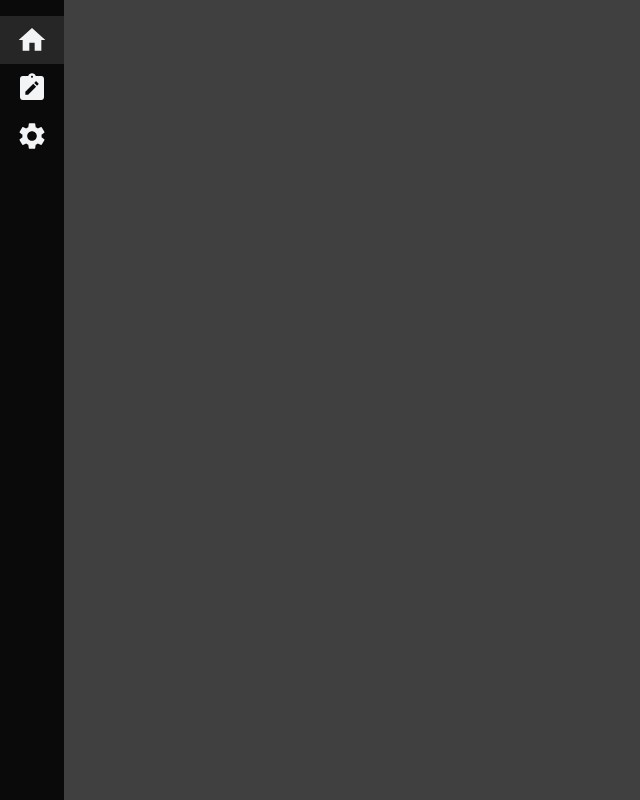
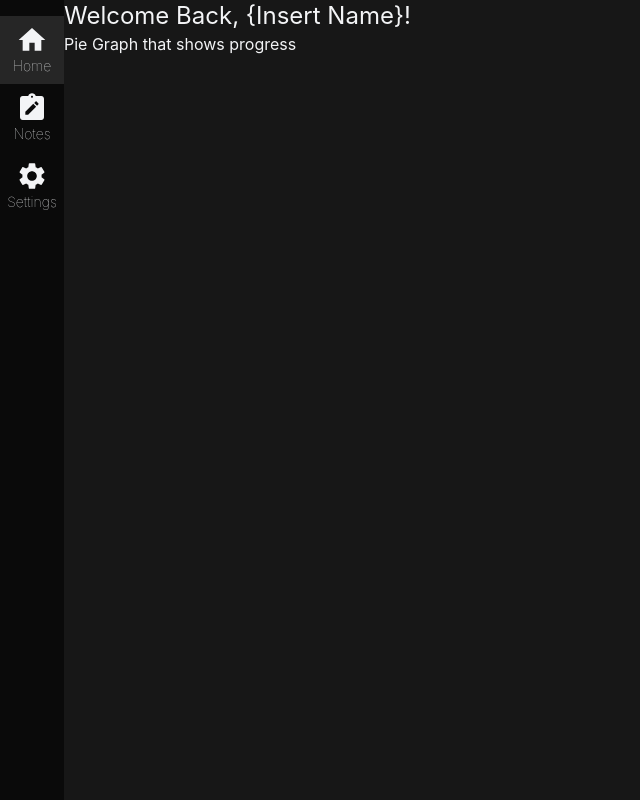
Before and after one commit to DortaEdward/studybuddy, a React (Vite) app: page / in a window 1280 px wide. Shown: the whole page, without its empty margins (0-640 px from the left). Built offline with nearby package versions, Linux system fonts and the light colour scheme.

Commit message:
Working on showing active tab based on page

```diff
--- a/src/App.tsx
+++ b/src/App.tsx
@@ -1,5 +1,6 @@
 import Sidebar from "./components/Sidebar.tsx";
-
+import { BrowserRouter as Router, Route, Routes, Link } from "react-router-dom";
+import Home from "./pages/Home.tsx";
 function CreateCard() {
   <>
     <div className="w-[480px] h-[360px] bg-neutral-800 rounded text-gray-200 flex flex-col items-center justify-between py-4">
@@ -24,8 +25,13 @@ function CreateCard() {
 
 function App() {
   return (
-    <div className="flex min-h-screen min-w-screen h-full w-full bg-neutral-700">
-      <Sidebar />
+    <div className="flex h-full w-full bg-neutral-700">
+      <Router>
+        <Sidebar />
+        <Routes>
+          <Route element={<Home />} path="/" />
+        </Routes>
+      </Router>
     </div>
   );
 }
--- a/src/components/Sidebar.tsx
+++ b/src/components/Sidebar.tsx
@@ -2,17 +2,21 @@ import { useLocation } from 'react-router-dom';
 import { MdHome, MdNoteAlt, MdSettings } from 'react-icons/md';
 
 const Sidebar = () => {
+  const {pathname} = useLocation();
   const iconClassName = "hover:scale-110 transition ease-in-out duration-300 cursor-pointer text-gray-100";
   return (
     <div className="h-screen w-16 bg-neutral-950  flex-col items-center py-4">
-      <div className='w-full flex items-center justify-center p-2 bg-neutral-800 ease-in-out duration-300'>
+      <div className={`w-full flex flex-col items-center justify-center p-2 ${pathname === "/"? 'bg-neutral-800' : 'hover:bg-neutral-700'} ease-in-out duration-300`}>
         <MdHome size={32} className={iconClassName} />
+        <p className='text-gray-100 text-sm font-thin'>Home</p>
       </div>
-      <div className='w-full flex items-center justify-center p-2 hover:bg-neutral-900 ease-in-out duration-300'>
+      <div className={`w-full flex flex-col items-center justify-center p-2 ${pathname === "/notes"? 'bg-neutral-800' : 'hover:bg-neutral-700'} ease-in-out duration-300`}>
         <MdNoteAlt size={32} className={iconClassName} />
+        <p className='text-gray-100 text-sm font-thin'>Notes</p>
       </div>
-      <div className='w-full flex items-center justify-center p-2 hover:bg-neutral-900 ease-in-out duration-300'>
+      <div className={`w-full flex flex-col items-center justify-center p-2 ${pathname === "/setting"? 'bg-neutral-800' : 'hover:bg-neutral-700'} ease-in-out duration-300`}>
         <MdSettings size={32} className={iconClassName} />
+        <p className='text-gray-100 text-sm font-thin'>Settings</p>
       </div>
     </div>
   );
--- a/src/main.tsx
+++ b/src/main.tsx
@@ -1,17 +1,12 @@
 import React from "react";
 import ReactDOM from "react-dom/client";
-import { BrowserRouter as Router, Route, Routes, Link } from "react-router-dom";
 
 import "./index.css";
 import App from "./App.tsx";
-import Sidebar from "./components/Sidebar.tsx";
+
 ReactDOM.createRoot(document.getElementById("root") as HTMLElement).render(
   <React.StrictMode>
-    <Router>
-      <Routes>
-        <Route element={<App/>} path="/" />
-      </Routes>
-    </Router>
+    <App />
   </React.StrictMode>
 );
 
--- /dev/null
+++ b/src/pages/Home.tsx
@@ -0,0 +1,11 @@
+function Home() {
+  return (
+    <div className="w-full min-h-screen bg-neutral-900 text-gray-100">
+      <div>
+        <h1 className="text-2xl">{"Welcome Back, {Insert Name}!"}</h1>
+      </div>
+      <div>Pie Graph that shows progress</div>
+    </div>
+  );
+}
+export default Home;
```
